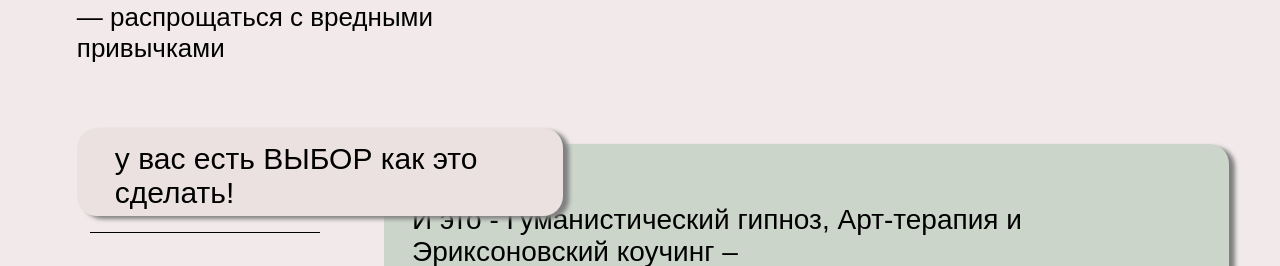
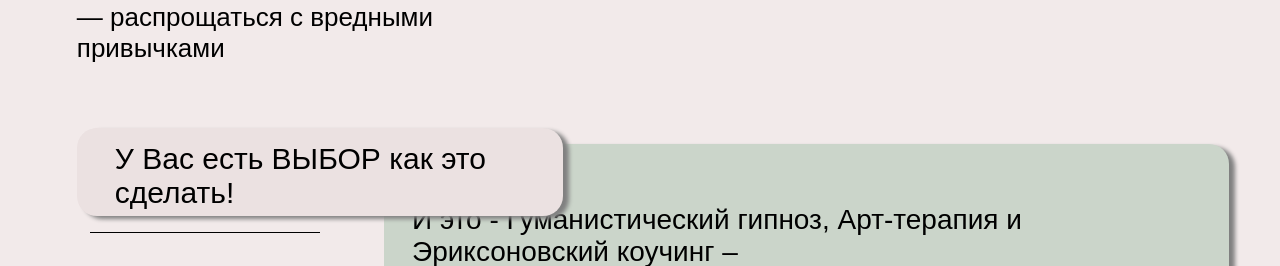
Before and after one commit to alexander2498/viktorK2007-psychologist_website, a React (Create React App) app: page / in a window 1280 px wide. Shown: the part 2880-3146 px from the top of the page. Built offline with nearby package versions, Linux system fonts and the light colour scheme.

Commit message:
add: email to window in form

```diff
--- a/src/App.css
+++ b/src/App.css
@@ -405,6 +405,7 @@ textarea {
 .infoLogoContainer{
   display: flex;
   justify-content: center;
+
   margin-top: 2vh;
 }
 
--- a/src/forma/End_screen.jsx
+++ b/src/forma/End_screen.jsx
@@ -8,7 +8,7 @@ export default function EndScreen() {
             <div className="volnaC"></div>
             <Sogl >
             <Link style={{ textDecoration: "none" }} to="/privacy">
-                <TextSogl >©Пользовательское соглашение, копирайт</TextSogl>
+                <TextSogl >©Пользовательское соглашение; предложение не является публичной офертой</TextSogl>
                 </Link>
             </Sogl>
         </div>
--- a/src/forma/forma2.jsx
+++ b/src/forma/forma2.jsx
@@ -1,6 +1,7 @@
 import { useState } from "react";
 import styled from "styled-components";
 import FormPopup from "./formPopUp";
+import { Typography } from "@mui/material";
 export default function Forma() {
 
     const [name, setName] = useState('');
@@ -86,6 +87,7 @@ export default function Forma() {
                             <div className="infoLogoContainer">
                                 <div className="infoLogo" ></div>
                             </div>
+                            <Typography>AP.artatelier.ru@mail.ru</Typography>
                         </Info>
                     </PustoDiv>
 
--- a/src/third_screen/choice1.jsx
+++ b/src/third_screen/choice1.jsx
@@ -4,7 +4,7 @@ export default function Choice1() {
     return (
 
         <Container >
-            <Text >у вас есть ВЫБОР как это сделать!</Text>
+            <Text >У Вас есть ВЫБОР как это сделать!</Text>
         </Container>
 
     );
```
